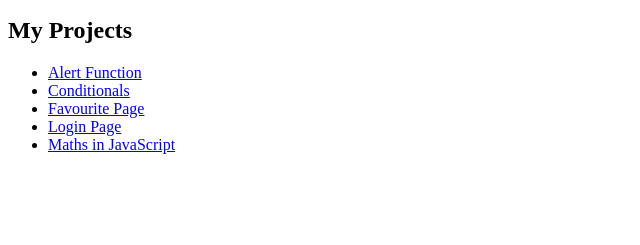
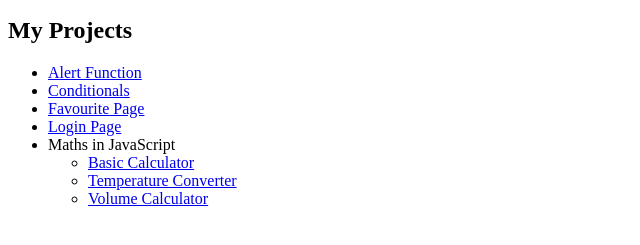
Before and after one commit to Pranav-962k/New-phase-Learning-Javascript, a plain HTML site: page index.html in a window 1280 px wide. Shown: the part 101-346 px from the top of the page, without its empty margins (0-640 px from the left). Drawn offline with Linux system fonts and the light colour scheme.

Commit message:
Refactor Maths in JavaScript section in index.html

```diff
--- a/index.html
+++ b/index.html
@@ -16,7 +16,13 @@
         <li><a href="./Conditionals/Provisional-licence.html">Conditionals</a></li>
         <li><a href="./Faviroute%20page/">Favourite Page</a></li>
         <li><a href="./Login%20page/">Login Page</a></li>
-        <li><a href="./Maths%20in%20Javascript/">Maths in JavaScript</a></li>
+        <li>Maths in JavaScript
+    <ul>
+        <li><a href="./Maths%20in%20Javascript/Basiccalculator.html">Basic Calculator</a></li>
+        <li><a href="./Maths%20in%20Javascript/Temperatureconvert.html">Temperature Converter</a></li>
+        <li><a href="./Maths%20in%20Javascript/Volumecal.html">Volume Calculator</a></li>
+    </ul>
+</li>
     </ul>
 </body>
 </html>
```
